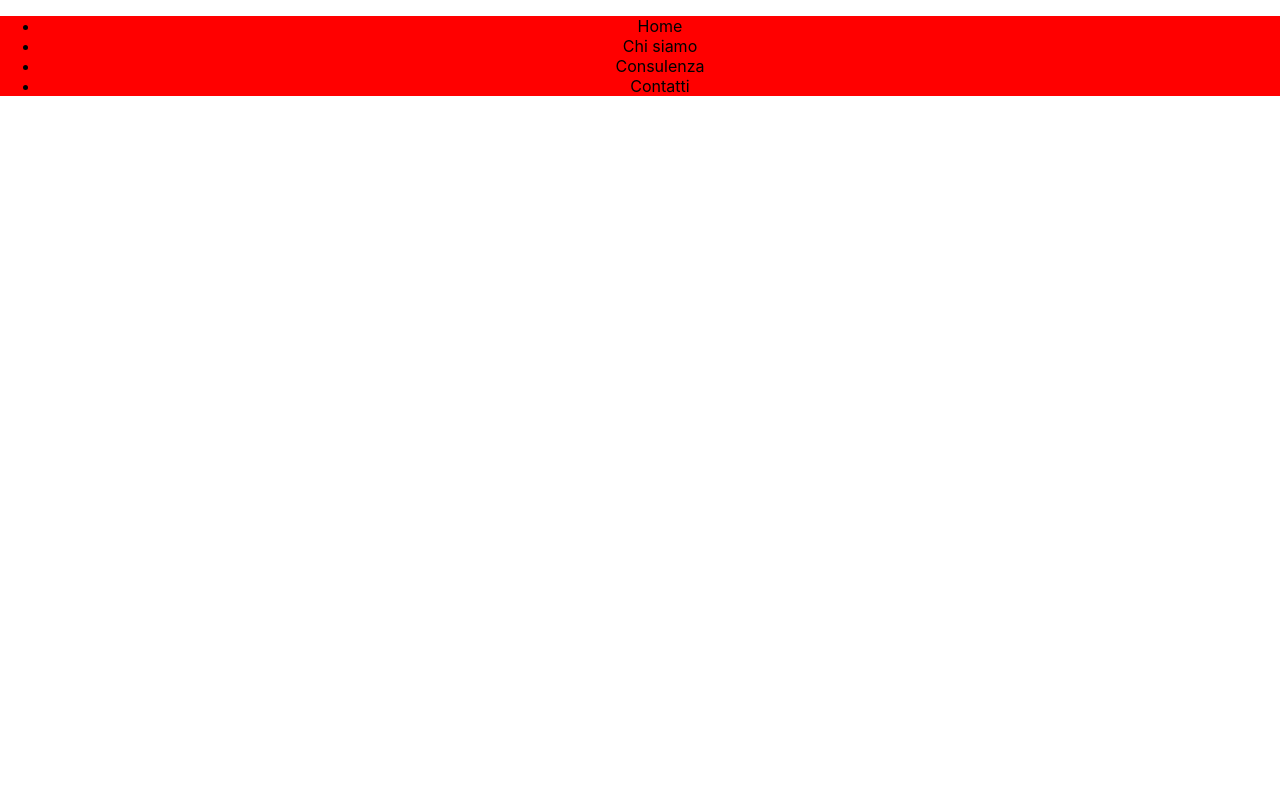
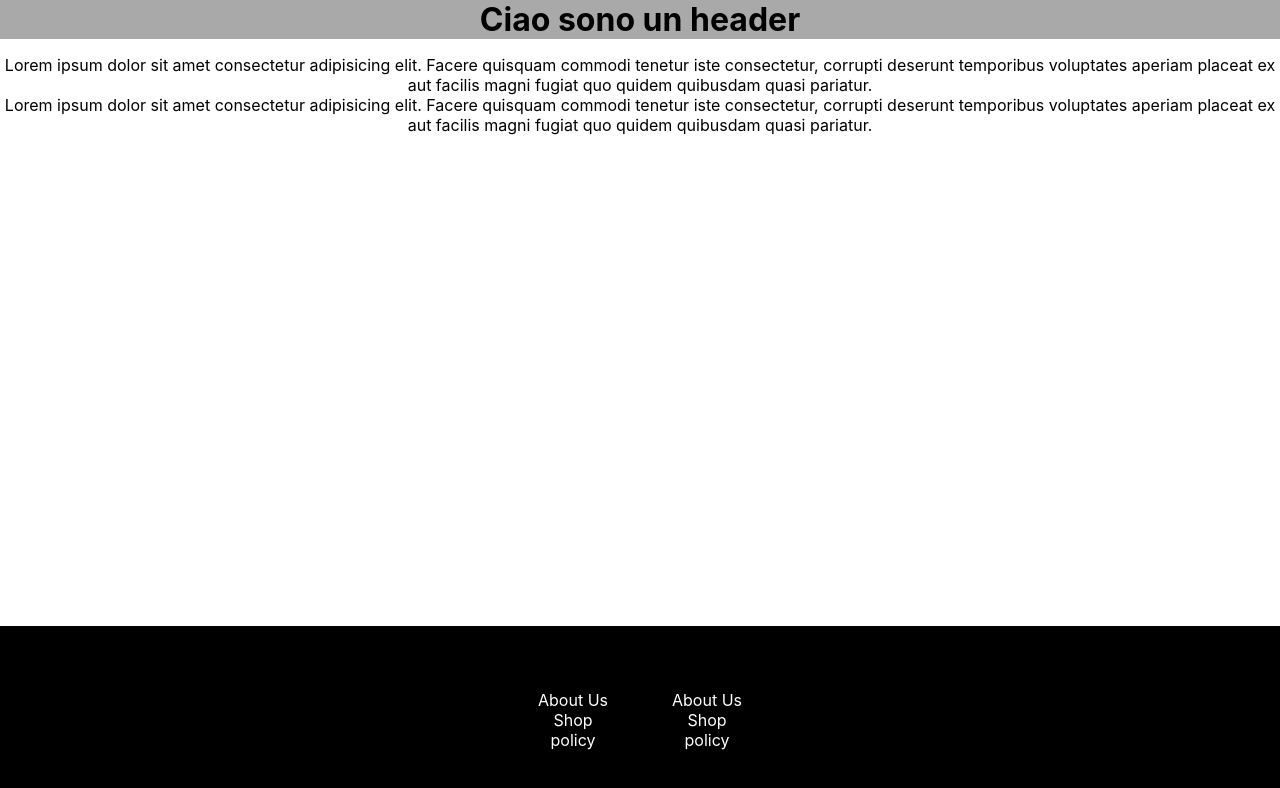
Before and after one commit to MarcoSac1/first-proj-react, a React (Create React App) app: page / in a window 1280 px wide. Shown: the top 788 px of the page. Built offline with nearby package versions, Linux system fonts and the light colour scheme.

Commit message:
refactor App structure: replace Navbar with Header, Main, and Footer components; add global CSS reset

```diff
--- a/src/App.css
+++ b/src/App.css
@@ -1,3 +1,9 @@
+*{
+  margin:0;
+  padding: 0;
+  box-sizing: border-box;
+}
+
 .App {
   text-align: center;
 }
--- a/src/App.jsx
+++ b/src/App.jsx
@@ -1,10 +1,14 @@
 import './App.css';
-import Navbar from './components/Navbar';
+import Header from'./components/Header';
+import Main from './components/Main';
+import Footer from './components/Footer';
 
 function App() {
   return (
     <div className="App">
-      <Navbar/>
+      <Header/>
+      <Main/>
+      <Footer/>
     </div>
   );
 }
--- /dev/null
+++ b/src/components/Footer.css
@@ -0,0 +1,13 @@
+section{
+    background-color: black;
+    color: white;
+    display: flex;
+    flex-direction: row;
+    padding: 2rem;
+    justify-content: center;
+}
+
+ul{
+    list-style-type: none;
+    margin: 2rem;
+}
--- /dev/null
+++ b/src/components/Footer.jsx
@@ -0,0 +1,43 @@
+import './Footer.css';
+
+function Footer(){
+    const style ={
+        backgroundColor:"black",
+    }
+
+    return(
+        <>
+        <section>
+
+        <div>
+            <ul>
+                <li>
+                    About Us
+                </li>
+                <li>
+                    Shop
+                </li>
+                <li>
+                    policy
+                </li>
+            </ul>
+        </div>
+        <div>
+            <ul>
+                <li>
+                    About Us
+                </li>
+                <li>
+                    Shop
+                </li>
+                <li>
+                    policy
+                </li>
+            </ul>
+        </div>
+        </section>
+        </>
+    )
+}
+
+export default Footer;
--- /dev/null
+++ b/src/components/Header.css
@@ -0,0 +1,4 @@
+header{
+    background-color: darkgray;
+    margin-bottom: 1rem;
+}
--- /dev/null
+++ b/src/components/Header.jsx
@@ -0,0 +1,13 @@
+import './Header.css';
+
+function Header(){
+    return(
+        <header>
+            <h1>
+                Ciao sono un header
+            </h1>
+        </header>
+    )
+};
+
+export default Header //esporto il componente
--- /dev/null
+++ b/src/components/Main.css
@@ -0,0 +1,3 @@
+.main-content{
+    height:calc(100vh - 229.5px);
+}
--- /dev/null
+++ b/src/components/Main.jsx
@@ -0,0 +1,12 @@
+import'./Main.css';
+
+function Main(){
+    return(
+        <div class='main-content'>
+            <p>Lorem ipsum dolor sit amet consectetur adipisicing elit. Facere quisquam commodi tenetur iste consectetur, corrupti deserunt temporibus voluptates aperiam placeat ex aut facilis magni fugiat quo quidem quibusdam quasi pariatur.</p>
+            <p>Lorem ipsum dolor sit amet consectetur adipisicing elit. Facere quisquam commodi tenetur iste consectetur, corrupti deserunt temporibus voluptates aperiam placeat ex aut facilis magni fugiat quo quidem quibusdam quasi pariatur.</p>
+        </div>
+    )
+}
+
+export default Main;
--- a/src/components/Navbar.css
+++ /dev/null
@@ -1,4 +0,0 @@
-
-ul{
-    background-color: red;
-}
--- a/src/components/Navbar.jsx
+++ /dev/null
@@ -1,22 +0,0 @@
-import './Navbar.css';
-
-function Navbar(){
-    return(
-        <ul>
-            <li>
-                Home
-            </li>
-            <li>
-                Chi siamo
-            </li>
-            <li>
-                Consulenza
-            </li>
-            <li>
-                Contatti
-            </li>
-        </ul>
-    )
-};
-
-export default Navbar;// esporto il componente
```
